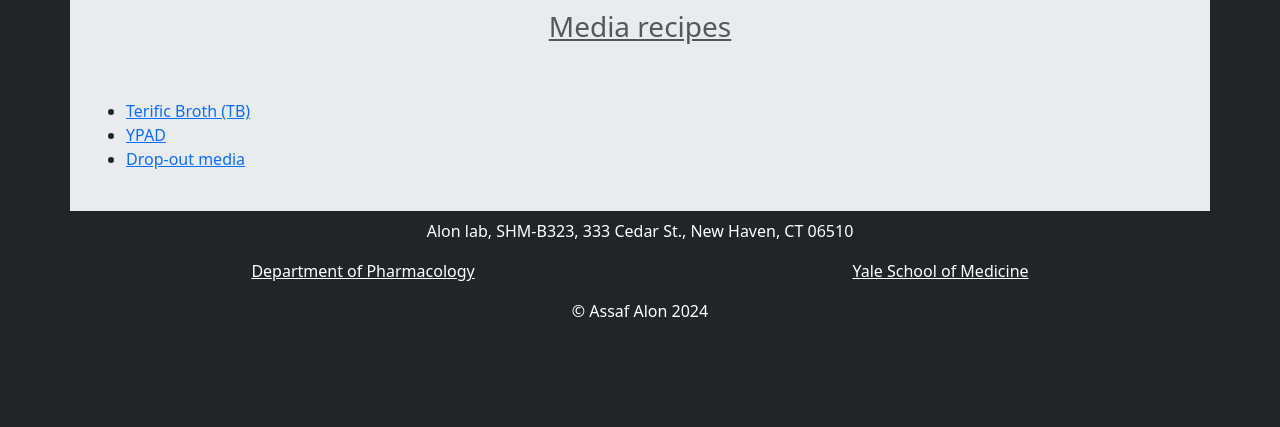
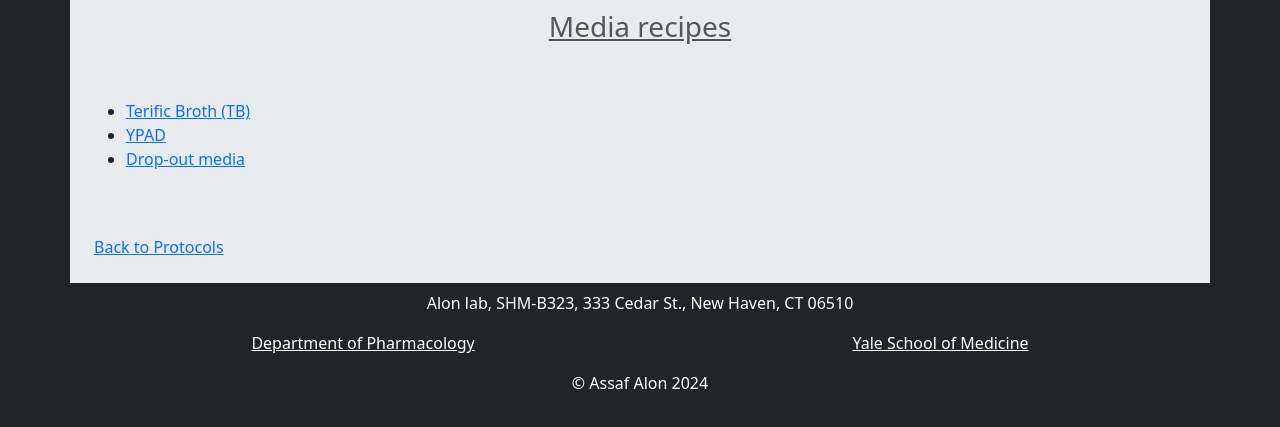
Before and after one commit to thealonlab/the-alon-lab, a plain HTML site: page media_recipes.html in a window 1280 px wide. Shown: the part 197-624 px from the top of the page. Drawn offline with nearby package versions, Linux system fonts and the light colour scheme.

Commit message:
Update media_recipes.html

```diff
--- a/media_recipes.html
+++ b/media_recipes.html
@@ -71,9 +71,13 @@
 						</ul>
 					</div>
 				</div>
+				<div class="row justify-content-md-left bg-body-secondary py-4">
+					<div class="col-auto px-4">
+						<a class="d-flex justify-content-end text-primary" href="protocols.html">Back to Protocols</a>
+					</div>
+				</div>
+
 			</div>
-
-
         <!-- Modal Structure -->
         <div class="modal fade" id="TB" tabindex="-1" aria-labelledby="TBLabel" aria-hidden="true">
             <div class="modal-dialog">
```
